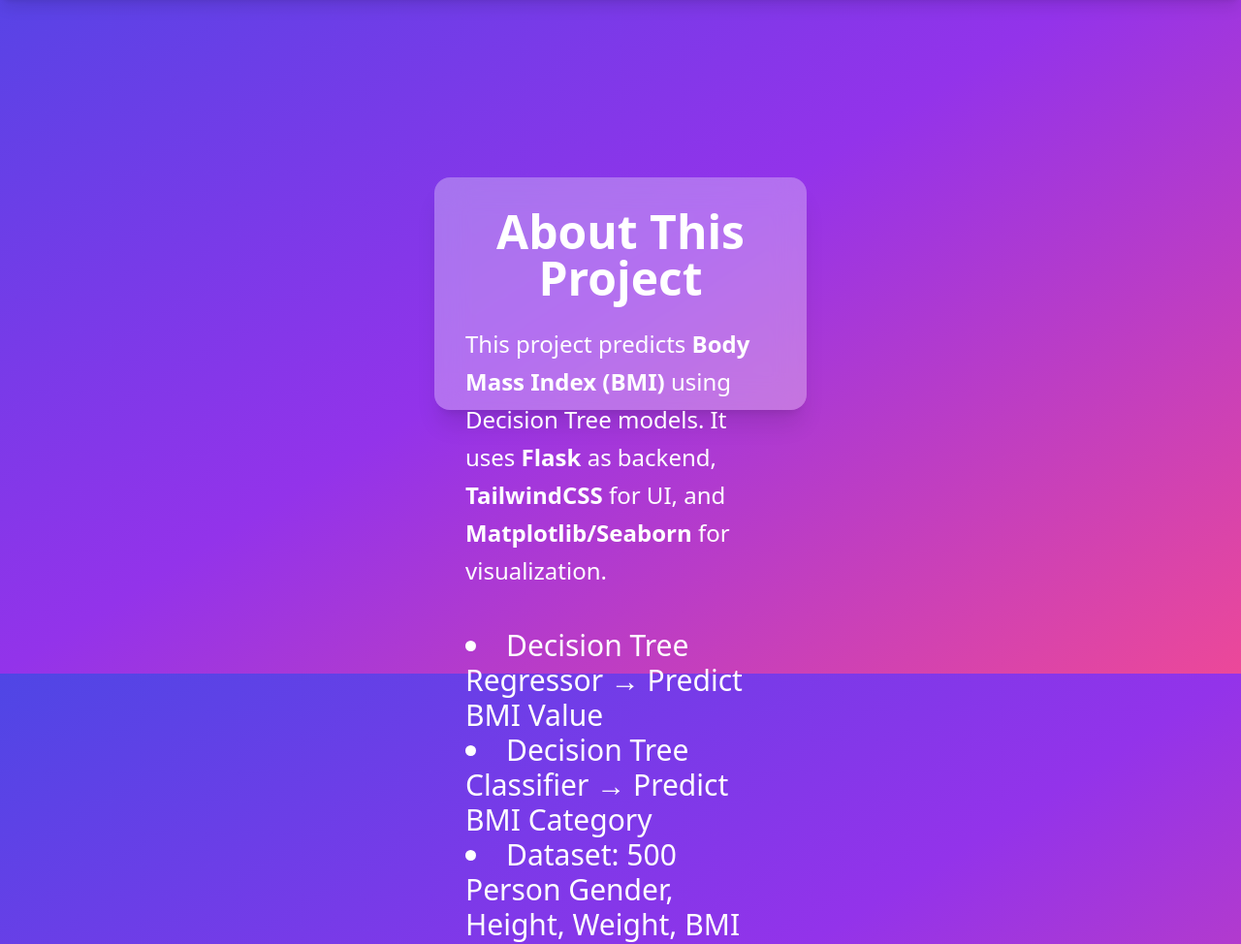
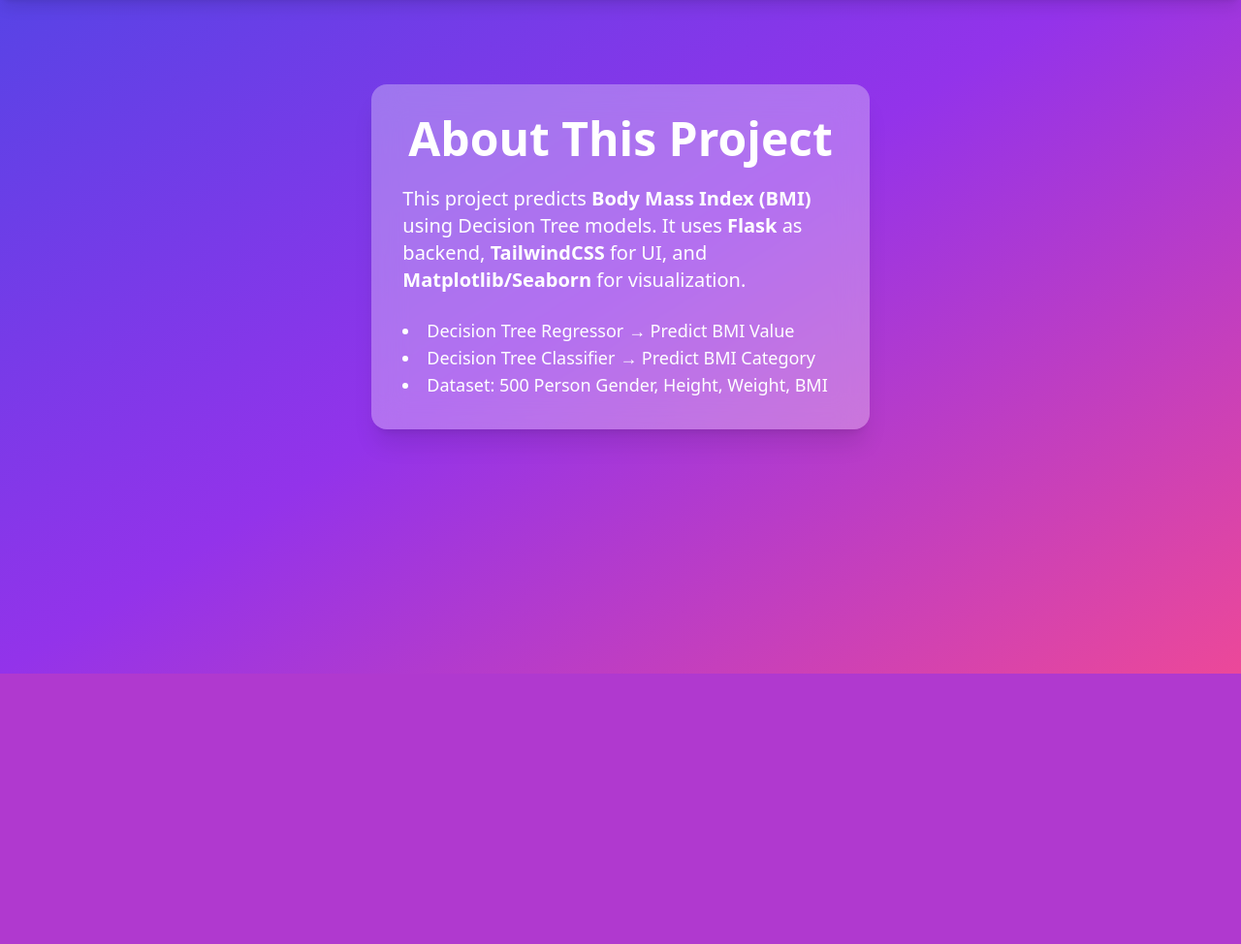
Before and after one commit to santushtchhabra/BMI-Predictor, a Flask app: page /about in a window 1280 px wide. Shown: the part 105-1079 px from the top of the page at 97% size. After the commit the page ends 800 px from the top, so only its background shows below. Run offline with Flask 3, Linux system fonts and the light colour scheme; parts of the project's set-up code (start-up, migrations or seed data) failed here and were passed over; some libraries are stand-ins or nearby versions.

Commit message:
about.html

```diff
--- a/templates/about.html
+++ b/templates/about.html
@@ -1,13 +1,15 @@
 {% extends "base.html" %}
 {% block content %}
-<div class="w-[30vw] h-[30vh] mt-[20vh] mx-auto bg-white/30 backdrop-blur-lg shadow-xl rounded-2xl p-8 animate-fadeIn">
-  <h2 class="text-5xl font-bold text-center text-white mb-6">About This Project</h2>
-  <p class="text-white text-2xl leading-relaxed">
+<div class="w-11/12 sm:w-10/12 md:w-8/12 lg:w-6/12 xl:w-5/12 mx-auto bg-white/30 backdrop-blur-lg shadow-xl rounded-2xl p-4 sm:p-6 md:p-8 mt-12 sm:mt-16 animate-fadeIn">
+  <h2 class="text-3xl sm:text-4xl md:text-5xl font-bold text-center text-white mb-6">About This Project</h2>
+
+  <p class="text-white text-base sm:text-lg md:text-xl leading-relaxed">
     This project predicts <b>Body Mass Index (BMI)</b> using Decision Tree models.
     It uses <span class="font-semibold">Flask</span> as backend, <span class="font-semibold">TailwindCSS</span> for UI,
     and <span class="font-semibold">Matplotlib/Seaborn</span> for visualization.
   </p>
-  <ul class="list-disc mt-[5vh] text-3xl list-inside text-white mt-4">
+
+  <ul class="list-disc mt-4 sm:mt-6 text-sm sm:text-base md:text-lg list-inside text-white">
     <li>Decision Tree Regressor → Predict BMI Value</li>
     <li>Decision Tree Classifier → Predict BMI Category</li>
     <li>Dataset: 500 Person Gender, Height, Weight, BMI</li>
```
